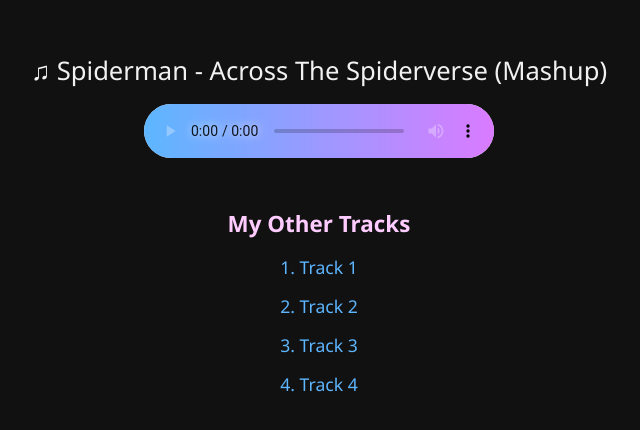
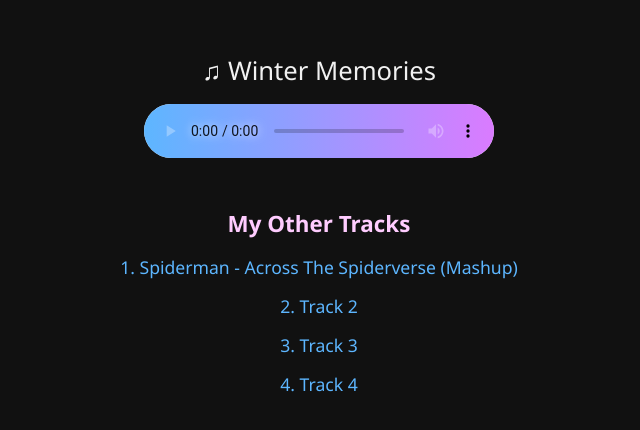
Before and after one commit to ayush-music/music-player, a plain HTML site: page index.html in a window 1280 px wide. Shown: the part 168-598 px from the top of the page, without its empty margins (321-961 px from the left). Drawn offline with Linux system fonts and the light colour scheme.

Commit message:
Update index.html

```diff
--- a/index.html
+++ b/index.html
@@ -84,15 +84,15 @@
   </style>
 </head>
 <body>
-  <div class="audio-title" id="track-title">♫ Spiderman - Across The Spiderverse (Mashup)</div>
+  <div class="audio-title" id="track-title">♫ Winter Memories</div>
   <audio id="audio-player" controls preload="auto">
-    <source src="Spiderman - Across The Spiderverse (Mashup).mp3" type="audio/wav"/>
+    <source src="Winter Memories.mp3" type="audio/wav"/>
     Your browser does not support the audio element.
   </audio>
 
   <div class="track-list">
     <h2>My Other Tracks</h2>
-    <a onclick="playTrack('Track 1.mp3', '♫ Track 1')">1. Track 1</a>
+    <a onclick="playTrack('Spiderman - Across The Spiderverse (Mashup).mp3', '♫ Spiderman - Across The Spiderverse (Mashup)')">1. Spiderman - Across The Spiderverse (Mashup)</a>
     <a onclick="playTrack('Track 2.mp3', '♫ Track 2')">2. Track 2</a>
     <a onclick="playTrack('Track 3.mp3', '♫ Track 3')">3. Track 3</a>
     <a onclick="playTrack('Track 4.mp3', '♫ Track 4')">4. Track 4</a>
```
